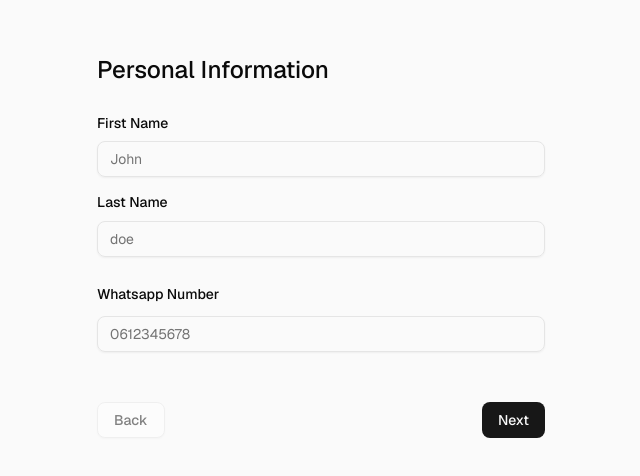
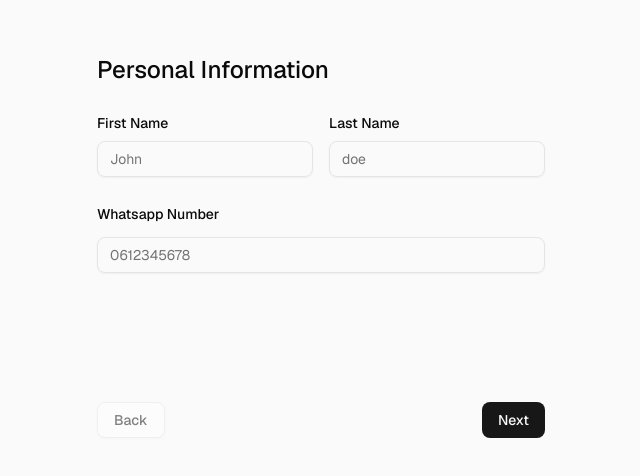
Before and after one commit to solaymanehimite/youpresent, a Next.js app: page / in a window 1280 px wide. Shown: the part 154-630 px from the top of the page, without its empty margins (319-959 px from the left). Built offline with nearby package versions, Linux system fonts and the light colour scheme.

Commit message:
fix name orientation

```diff
--- a/src/components/Form.tsx
+++ b/src/components/Form.tsx
@@ -64,7 +64,7 @@
     return <FieldGroup>
         <FieldTitle className="text-2xl">Personal Information</FieldTitle>
         <Field>
-            <div id="name-input" className="flex flex-col sm:flex gap-4">
+            <div id="name-input" className="flex flex-col sm:flex-row gap-4">
                 <div className="flex flex-col gap-2">
                     <FieldLabel htmlFor="first-name">
                         First Name
```
